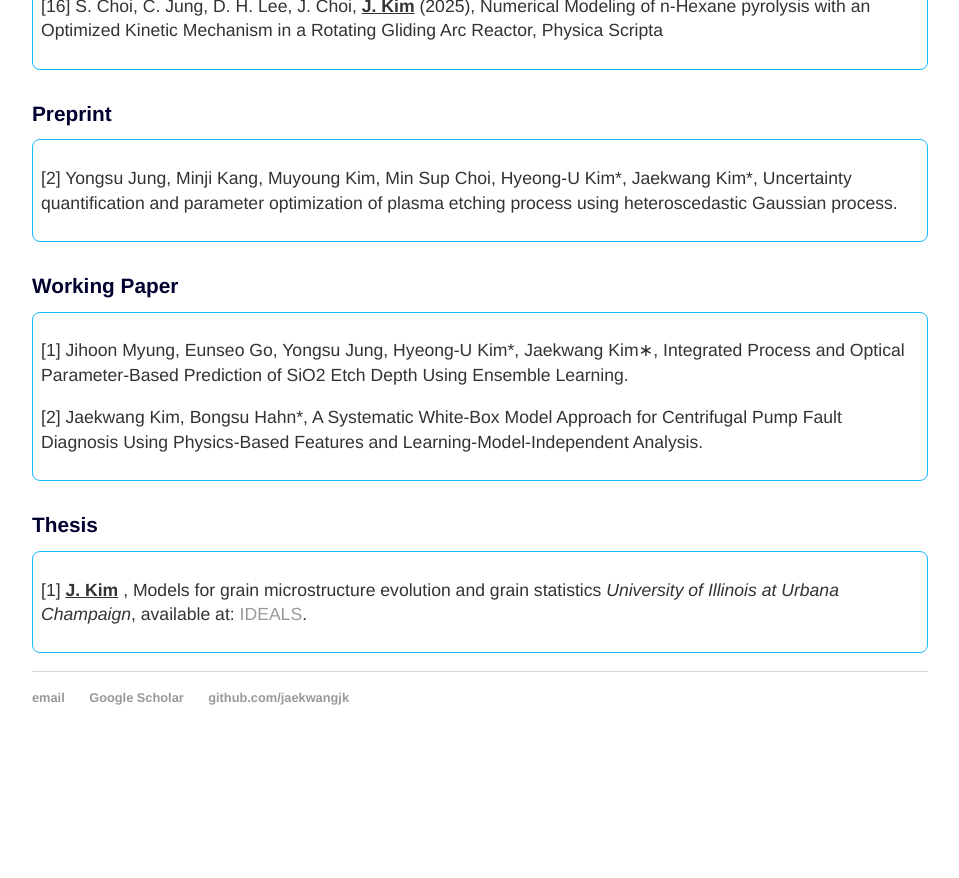
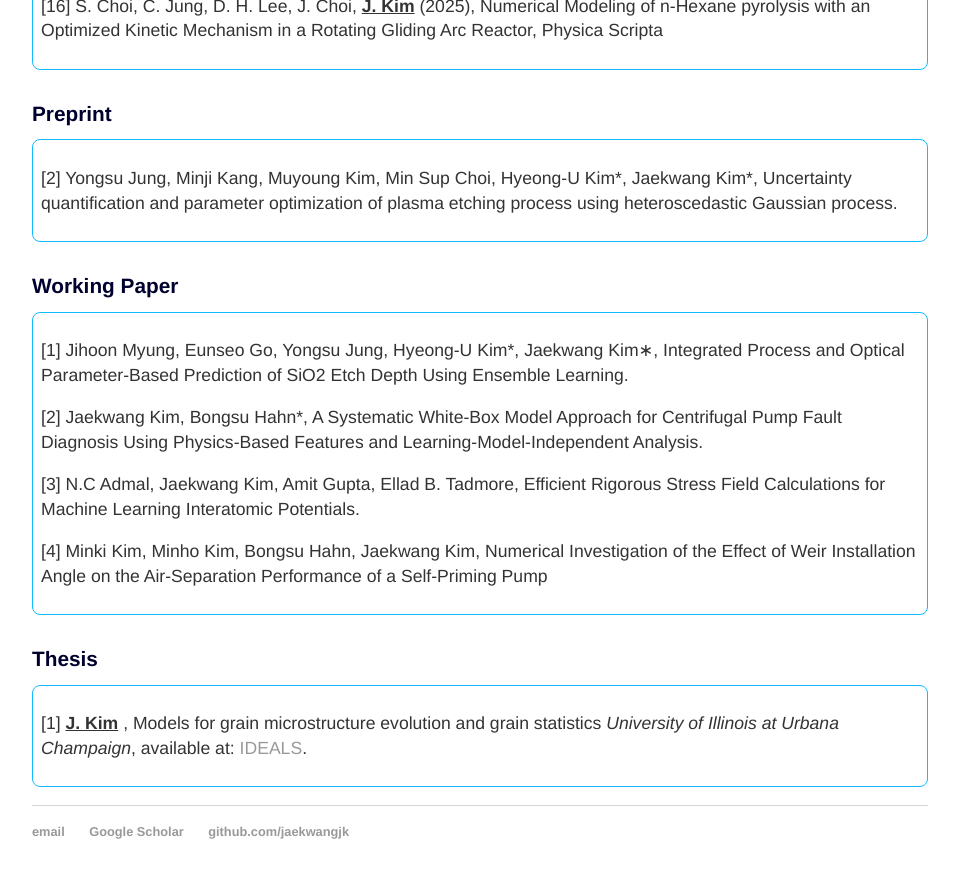
Before and after one commit to jaekwangjk/jaekwangjk.github.io, a Jekyll site: the page built from publication.html, in a window 1280 px wide and 900 px high, scrolled down 1405 px. Shown: the top 878 px of the window, without its empty margins (160-1119 px from the left). Built offline with Jekyll 4.4.1, drawn with Linux system fonts in a browser that asks for light colours; before the commit the page ends 2171 px from its top, so only the background shows below that.

Commit message:
Update publication.html

```diff
--- a/publication.html
+++ b/publication.html
@@ -133,8 +133,16 @@ Optimized Kinetic Mechanism in a Rotating Gliding Arc Reactor, Physica Scripta
 Etch Depth Using Ensemble Learning.
 	</p>
 
-		<p>
+	<p>
 	[2] Jaekwang Kim, Bongsu Hahn*,  A Systematic White-Box Model Approach for Centrifugal Pump Fault Diagnosis Using Physics-Based Features and Learning-Model-Independent Analysis.
+	</p>
+
+	<p>
+	[3] N.C Admal, Jaekwang Kim, Amit Gupta, Ellad B. Tadmore,  Efficient Rigorous Stress Field Calculations for Machine Learning Interatomic Potentials.
+	</p>
+
+	<p>
+	[4] Minki Kim, Minho Kim, Bongsu Hahn, Jaekwang Kim, Numerical Investigation of the Effect of Weir Installation Angle on the Air-Separation Performance of a Self-Priming Pump
 	</p>
 
 
```
